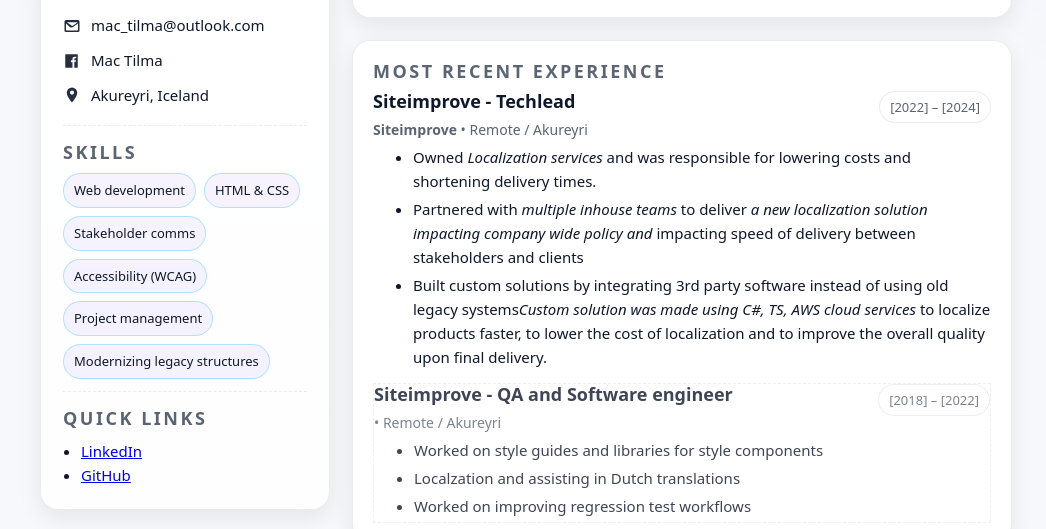
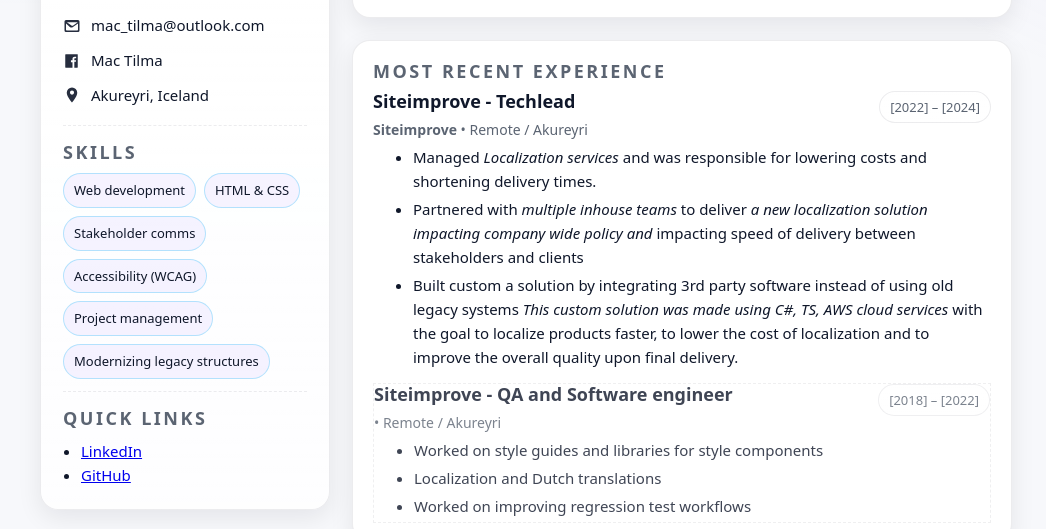
Before and after one commit to Machess/CV, a plain HTML site: page index.html in a window 1280 px wide. Shown: the part 271-800 px from the top of the page, without its empty margins (114-1160 px from the left). Drawn offline with Linux system fonts and the light colour scheme.

Commit message:
typo fixes

```diff
--- a/index.html
+++ b/index.html
@@ -102,11 +102,11 @@
             <div class="job__time">[2022] – [2024]</div>
           </header>
           <ul class="job__list">
-            <li>Owned <em>Localization services</em> and was responsible for lowering costs and shortening delivery times.</li>
+            <li>Managed <em>Localization services</em> and was responsible for lowering costs and shortening delivery times.</li>
             <li>Partnered with <em> multiple inhouse teams</em> to deliver <em> a new localization solution impacting company
                 wide policy and </em> impacting speed of delivery between stakeholders and clients</li>
-            <li>Built custom solutions by integrating 3rd party software instead of using old legacy systems<em>Custom
-                solution was made using C#, TS, AWS cloud services</em> to localize products faster, to lower the cost
+            <li>Built custom a solution by integrating 3rd party software instead of using old legacy systems<em> This custom
+                solution was made using C#, TS, AWS cloud services</em> with the goal to localize products faster, to lower the cost
               of localization and to improve the overall quality upon final delivery.</li>
           </ul>
         </article>
@@ -121,7 +121,7 @@
           </header>
           <ul class="job__list">
             <li>Worked on style guides and libraries for style components</li>
-            <li>Localzation and assisting in Dutch translations</li>
+            <li>Localization and Dutch translations</li>
             <li>Worked on improving regression test workflows</li>
           </ul>
         </article>
```
